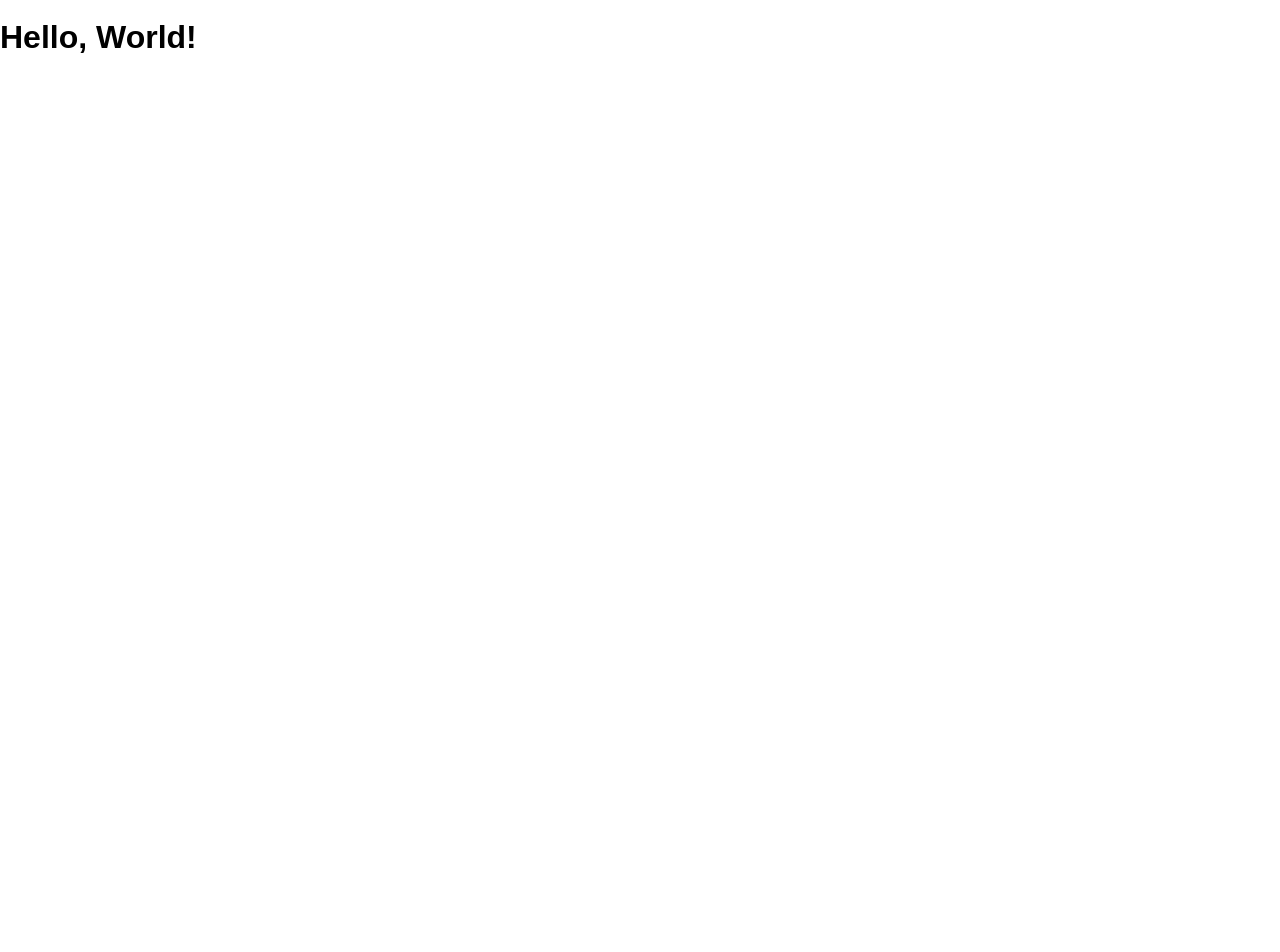
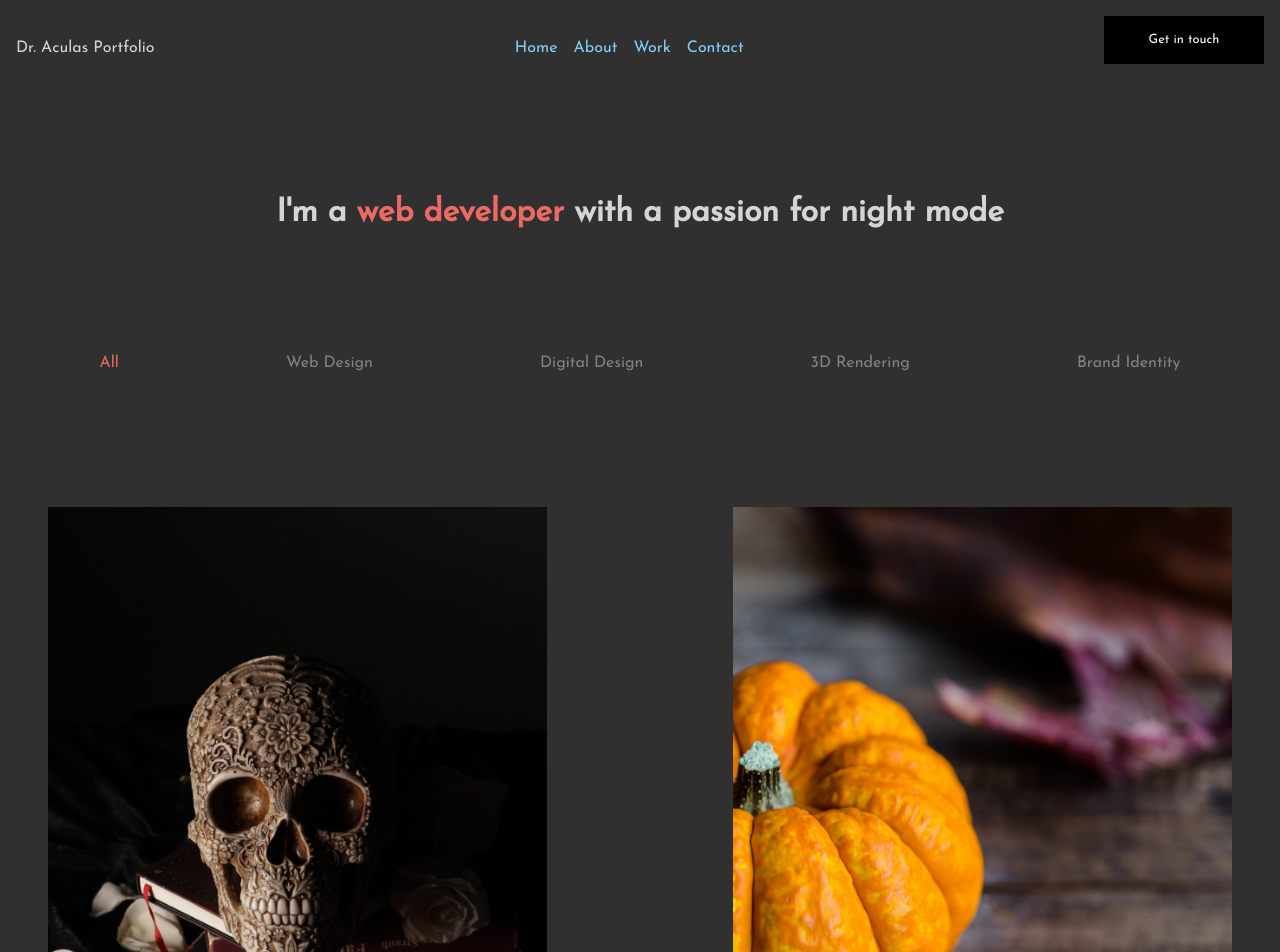
Before and after one commit to clgrogan/spooky-portfolio, a website: page public/index.html in a window 1280 px wide. Shown: the top 952 px of the page. Before the commit the page ends 821 px from the top, so only its background shows below. Drawn offline with Linux system fonts and the light colour scheme.

Commit message:
added first version

```diff
--- a/public/index.html
+++ b/public/index.html
@@ -1,13 +1,108 @@
 <!DOCTYPE html>
 <html>
   <head lang="en">
-    <meta charset="UTF-8">
-    <meta name="viewport" content="width=device-width, initial-scale=1">
+    <meta charset="UTF-8" />
+    <meta name="viewport" content="width=device-width, initial-scale=1" />
     <title>Spooky Portfolio</title>
-    <link rel="shortcut icon" href="/favicon.ico">
-    <link rel="stylesheet" href="/screen.css">
+    <link rel="shortcut icon" href="/favicon.ico" />
+    <link rel="stylesheet" href="/screen.css" />
+    <link
+      href="https://fonts.googleapis.com/css?family=Josefin+Sans&display=swap"
+      rel="stylesheet"
+    />
   </head>
   <body>
-    <h1 class='hello-world'>Hello, World!</h1>
+    <header>
+      <section class="header-bar">
+        <section class="title">
+          Dr. Aculas Portfolio
+        </section>
+        <nav class="header-links">
+          <ul>
+            <li>
+              <a href="all.html">Home</a>
+            </li>
+            <li>
+              <a href="all.html">About</a>
+            </li>
+            <li>
+              <a href="all.html">Work</a>
+            </li>
+            <li>
+              <a href="all.html">Contact</a>
+            </li>
+          </ul>
+        </nav>
+        <!-- Git in touch link -->
+        <section class="header-get-in-touch">
+          <section class="get-in-touch">
+            <a class="center-get-in-touch" href="all.html">Get in touch</a>
+          </section>
+        </section>
+      </section>
+    </header>
+    <main>
+      <h1 class="intro">
+        I'm a <span class="red-text">web developer</span> with a passion for
+        night mode
+      </h1>
+
+      <nav class="body-nav">
+        <ul>
+          <li>
+            <a href="all.html" class="red-link">All</a>
+          </li>
+          <li>
+            <a href="all.html">Web Design</a>
+          </li>
+          <li>
+            <a href="all.html">Digital Design</a>
+          </li>
+          <li>
+            <a href="all.html">3D Rendering</a>
+          </li>
+          <li>
+            <a href="all.html">Brand Identity</a>
+          </li>
+        </ul>
+      </nav>
+      <section class="the-pics">
+        <section class="sectionOne">
+          <img src="./images/image-1.jpg" alt="An Image" />
+        </section>
+        <section class="sectionTwo">
+          <img src="./images/image-2.jpg" alt="An Image" />
+        </section>
+        <section class="sectionThree">
+          <img src="./images/image-3.jpg" alt="An Image" />
+        </section>
+        <section class="sectionFour">
+          <img src="./images/image-4.jpg" alt="An Image" />
+        </section>
+        <section class="sectionFive">
+          <img src="./images/image-5.jpeg" alt="An Image" />
+        </section>
+        <section class="sectionSix">
+          <img src="./images/image-6.jpeg" alt="An Image" />
+        </section>
+        <section class="sectionSeven">
+          <img src="./images/image-7.jpeg" alt="An Image" />
+        </section>
+        <section class="sectionEight">
+          <img src="./images/image-8.jpeg" alt="An Image" />
+        </section>
+      </section>
+    </main>
+
+    <footer>
+      <h1 class="close">
+        Let's work together
+      </h1>
+
+      <!-- Get in touch link -->
+      <section class="get-in-touch">
+        <a class="center-get-in-touch" href="all.html">Get in touch</a>
+      </section>
+    </footer>
   </body>
 </html>
--- a/public/screen.css
+++ b/public/screen.css
@@ -1,12 +1,160 @@
 :root {
   font: 16px / 1 sans-serif;
+  color: #d5d5d5;
+  font-family: 'Josefin Sans', sans-serif;
 }
 
 html {
   height: 100%;
 }
 
+/* Header Adjustments */
+.header-bar {
+  display: flex;
+  justify-content: space-between;
+  align-items: center;
+}
+/* Navigation adjustments */
+.header-links ul {
+  padding-bottom: 0rem;
+  margin-top: 0rem;
+  margin-bottom: 0rem;
+}
+
+/* H1 adjustments */
+h1 {
+  padding-top: 6rem;
+  padding-bottom: 6rem;
+  text-align: center;
+}
 body {
-  margin: 0;
-  min-height: 100%;
+  background-color: #303030;
+  margin: 1rem;
 }
+
+/* Navigation adjustments */
+nav ul {
+  padding-left: 0;
+  padding-bottom: 5rem;
+  display: flex;
+  list-style: none;
+  justify-content: center;
+  justify-content: space-around;
+  flex-wrap: wrap;
+}
+
+nav li {
+  padding: 0.5rem;
+  padding-bottom: 0.5rem;
+}
+
+nav li a {
+  color: #828282;
+}
+.header-links li a {
+  color: lightskyblue;
+}
+
+/* hyperlink attributes all */
+a {
+  color: #d5d5d5;
+  text-decoration: none;
+}
+
+.red-link {
+  color: #ed6964;
+  text-decoration: none;
+}
+
+.red-text {
+  color: #ed6964;
+}
+
+/* Images Section */
+.the-pics > section img {
+  object-fit: cover;
+  width: 100%;
+  height: auto;
+}
+
+.the-pics section {
+  /* background-color: pink; */
+  padding: 2rem;
+}
+
+.the-pics {
+  display: flex;
+  flex-wrap: wrap;
+  justify-content: space-between;
+}
+
+/* Closing comment adjustments */
+.close {
+  padding-top: 6rem;
+  text-align: center;
+}
+
+/* Get in touch link "button" adjustments */
+.get-in-touch {
+  height: 3rem;
+  width: 10rem;
+  margin: 0rem auto 1rem auto;
+  background-color: black;
+  display: flex;
+}
+.center-get-in-touch {
+  color: white;
+  font-size: 0.8rem;
+  margin: auto;
+}
+
+/* Hide non-mobile content */
+.header-links,
+.header-get-in-touch {
+  display: none;
+}
+
+/* Footer */
+footer {
+  margin-bottom: 4rem;
+}
+
+/* Mobile */
+@media (max-width: 768px) {
+}
+
+/* Tablet */
+@media (min-width: 768px) and (max-width: 991px) {
+  .header-links,
+  .header-get-in-touch {
+    display: initial;
+  }
+  /* Images Section */
+  .the-pics > section {
+    width: 40%;
+  }
+}
+
+/* Desktop */
+@media (min-width: 992px) {
+  .header-links,
+  .header-get-in-touch {
+    display: initial;
+  }
+
+  /* Images Section */
+  .sectionOne,
+  .sectionTwo,
+  .sectionSeven,
+  .sectionEight {
+    width: 40%;
+  }
+  .sectionThree,
+  .sectionFour,
+  .sectionFive {
+    width: 27%;
+  }
+  .sectionSix {
+    width: 100%;
+  }
+}
```
Also changed, not shown: public/images/image-1.jpg (added), public/images/image-2.jpg (added), public/images/image-3.jpg (added), public/images/image-5.jpeg (added), public/images/image-6.jpeg (added), public/images/image-7.jpeg (added), public/images/image-8.jpeg (added), 1 other file.
